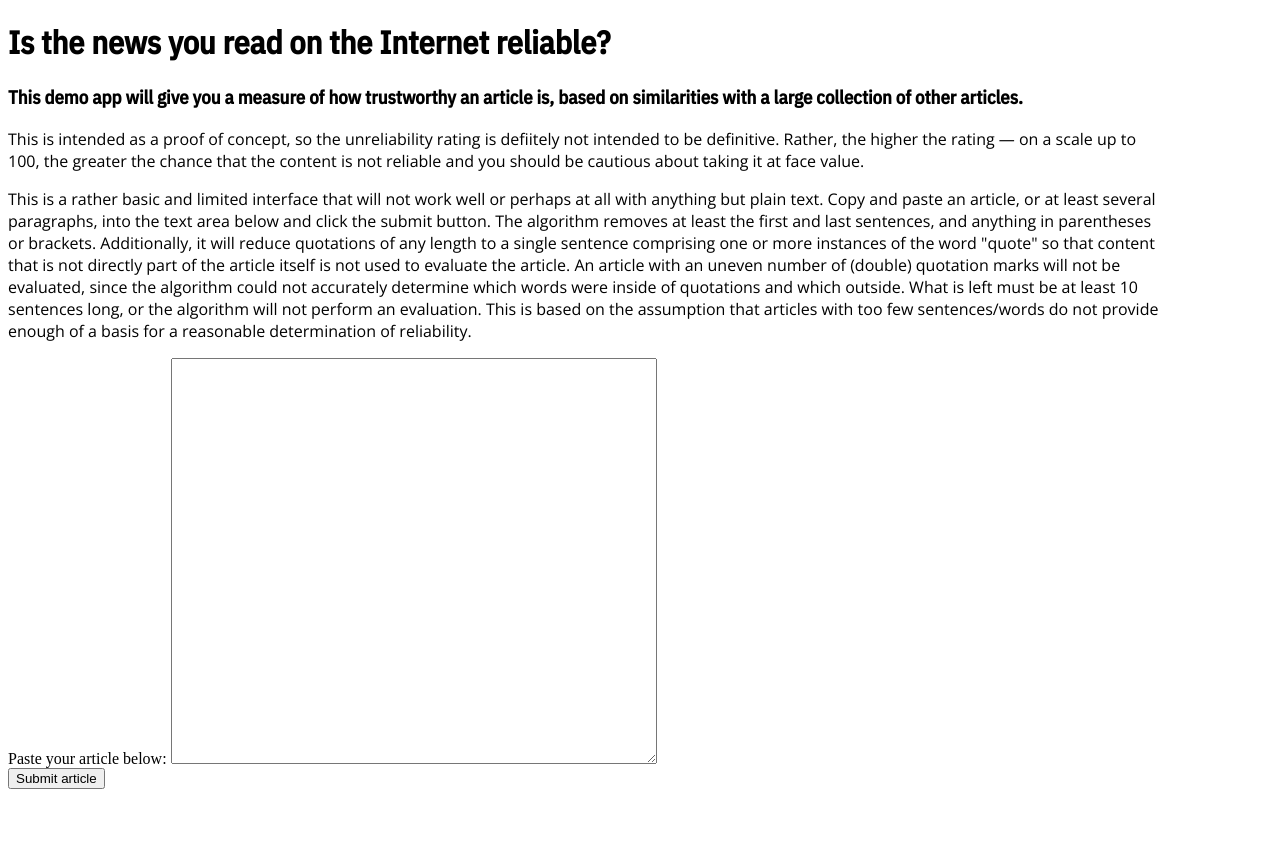
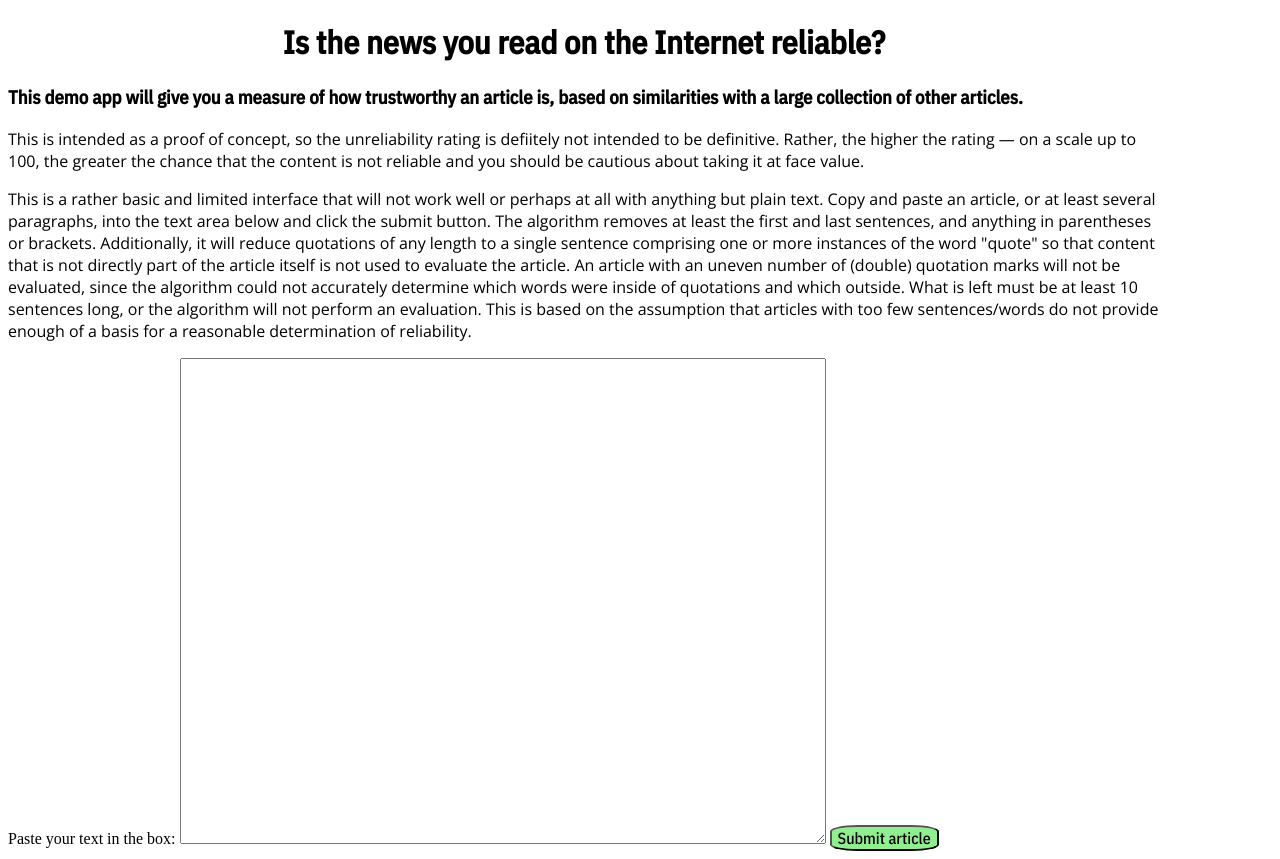
Before and after one commit to vincegiorno/fake_news, a Flask app: template fake_news_app/chalicelib/templates/index.html in a window 1280 px wide. Before the commit the page ends 789 px from the top, so only its background shows below. Run offline with Flask 2, Linux system fonts and the light colour scheme; the template is opened without the code that fills it, so the values that code supplies are empty.

Commit message:
Minor layout changes and inclusion of stylesheet in HTML for local testing

```diff
--- a/fake_news_app/chalicelib/templates/base.html
+++ b/fake_news_app/chalicelib/templates/base.html
@@ -5,7 +5,42 @@
     <link rel="shortcut icon" href="">
     <link href="https://fonts.googleapis.com/css?family=IBM+Plex+Sans+Condensed:500&display=swap" rel="stylesheet">
     <link href="https://fonts.googleapis.com/css?family=Open+Sans&display=swap" rel="stylesheet">
-    <link rel="stylesheet" href="./main.css">
+    <style>
+        body {
+            width: 90%;
+            height: 100%;
+        }
+
+        div{
+            width: 100%;
+            height: auto;
+        }
+
+        h1, h3, button {
+            font-family: 'IBM Plex Sans Condensed', sans-serif;
+        }
+
+        h1 {
+            text-align: center;
+        }
+
+        p {
+            font-family: 'Open Sans', sans-serif;
+        }
+
+        #form-area {
+            height: 60vh;
+            width: 80vh;
+            word-wrap: normal;
+            overflow: auto;
+        }
+
+        button {
+            font-size: medium;
+            border-radius: 25%;
+            background-color: lightgreen;
+        }
+    </style>
 </head>
 
 <body>
--- a/fake_news_app/chalicelib/templates/index.html
+++ b/fake_news_app/chalicelib/templates/index.html
@@ -35,10 +35,8 @@
 <div>
     <form action='/relay' method='POST' rows=40 cols=80>
         <div>
-            <label for='form-area'>Paste your article below:</label>
+            <label for='form-area'>Paste your text in the box:</label>
             <textarea id='form-area' name='article' required></textarea>
-        </div>
-        <div>
             <button>Submit article</button>
         </div>
     </form>
```
